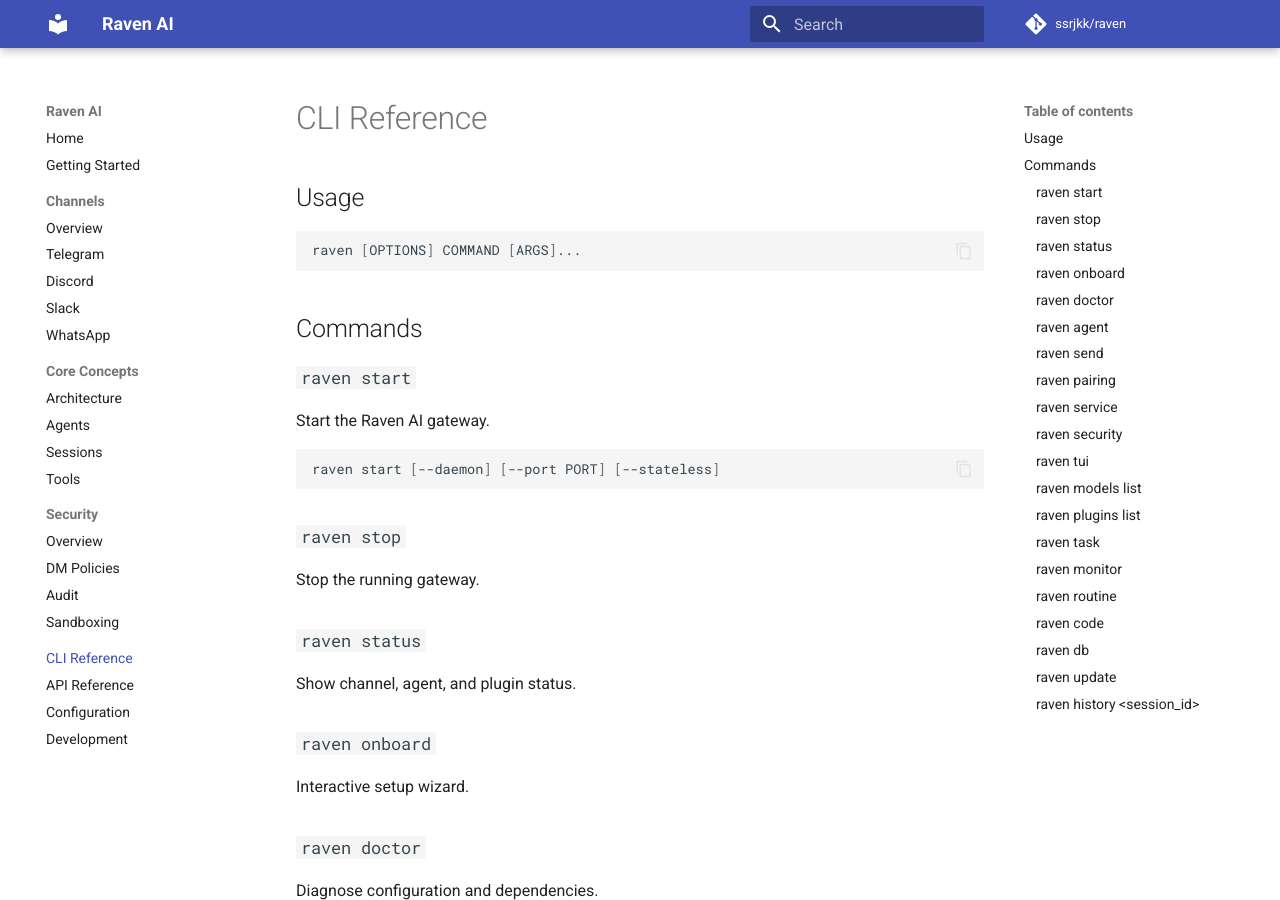
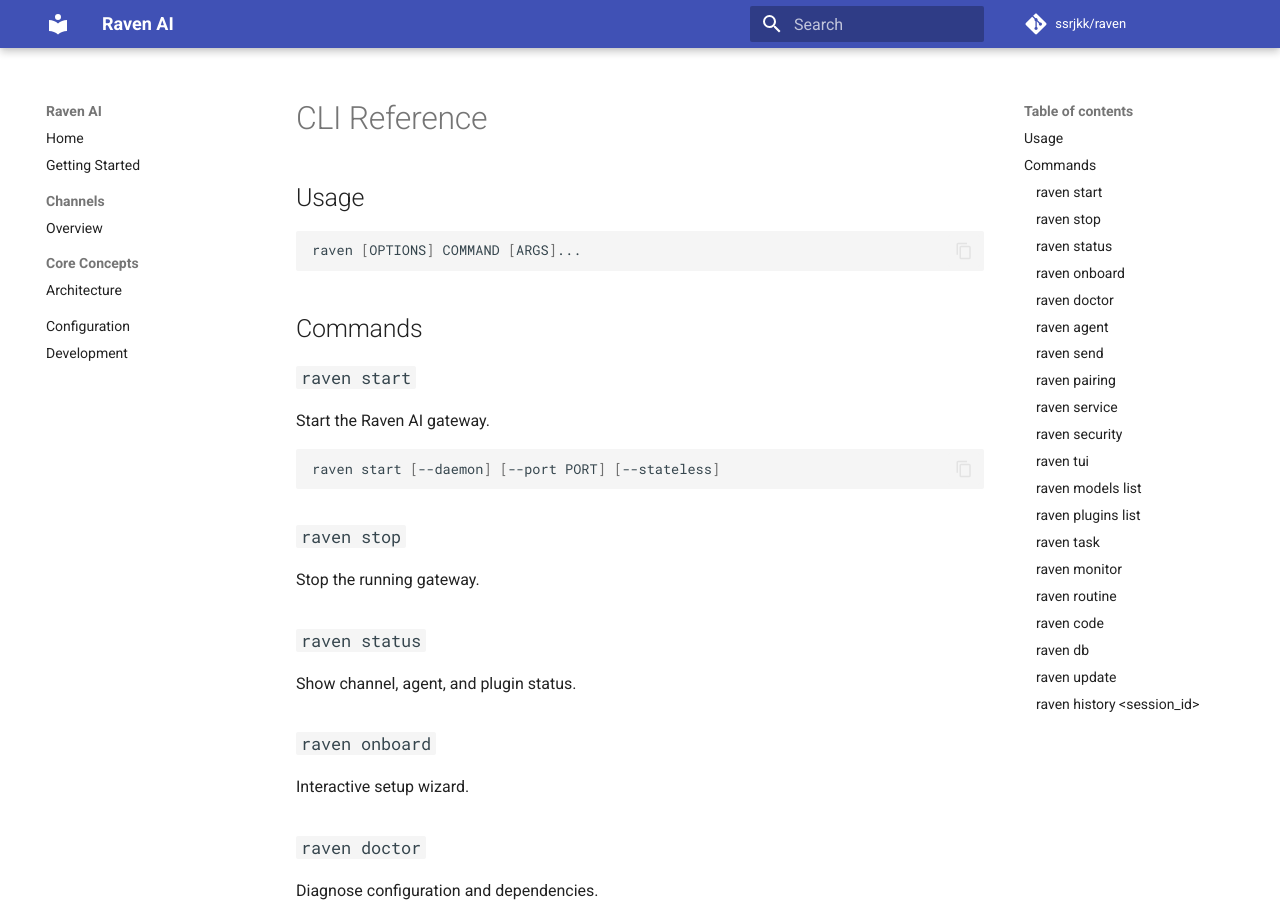
Before and after one commit to ssrjkk/raven, an MkDocs documentation site: the page built from docs/cli.md, in a window 1280 px wide and 900 px high. Built offline with MkDocs 1.6.1 and Material for MkDocs 9.7.7, drawn with Linux system fonts in a browser that asks for light colours; comment, search, counter and statistics services are not loaded.

Commit message:
fix: CONTRIBUTING.md URL/structure/typecheck, protolint main→master, mkdocs.yml nav/site_url, .editorconfig, .gitattributes, docs CI

```diff
--- a/mkdocs.yml
+++ b/mkdocs.yml
@@ -1,5 +1,5 @@
 site_name: Raven AI
-site_url: https://raven.ai
+site_url: https://ssrjkk.github.io/raven
 site_description: Personal AI Assistant — Any Channel. Any Platform.
 repo_url: https://github.com/ssrjkk/raven
 repo_name: ssrjkk/raven
@@ -22,22 +22,8 @@
   - Getting Started: getting-started.md
   - Channels:
     - Overview: channels/overview.md
-    - Telegram: channels/telegram.md
-    - Discord: channels/discord.md
-    - Slack: channels/slack.md
-    - WhatsApp: channels/whatsapp.md
   - Core Concepts:
     - Architecture: concepts/architecture.md
-    - Agents: concepts/agents.md
-    - Sessions: concepts/sessions.md
-    - Tools: concepts/tools.md
-  - Security:
-    - Overview: security/overview.md
-    - DM Policies: security/dm-policies.md
-    - Audit: security/audit.md
-    - Sandboxing: security/sandboxing.md
-  - CLI Reference: cli.md
-  - API Reference: api.md
   - Configuration: configuration.md
   - Development: development.md
 
```
Also changed, not shown: CONTRIBUTING.md (+19 -31 lines), 4 other files.
